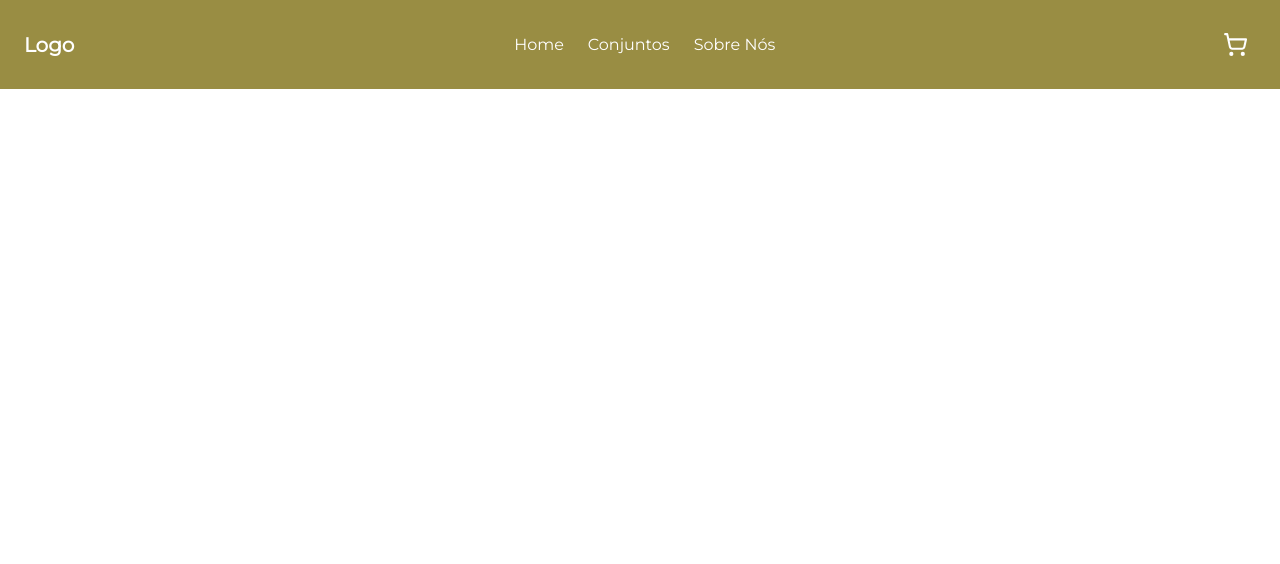
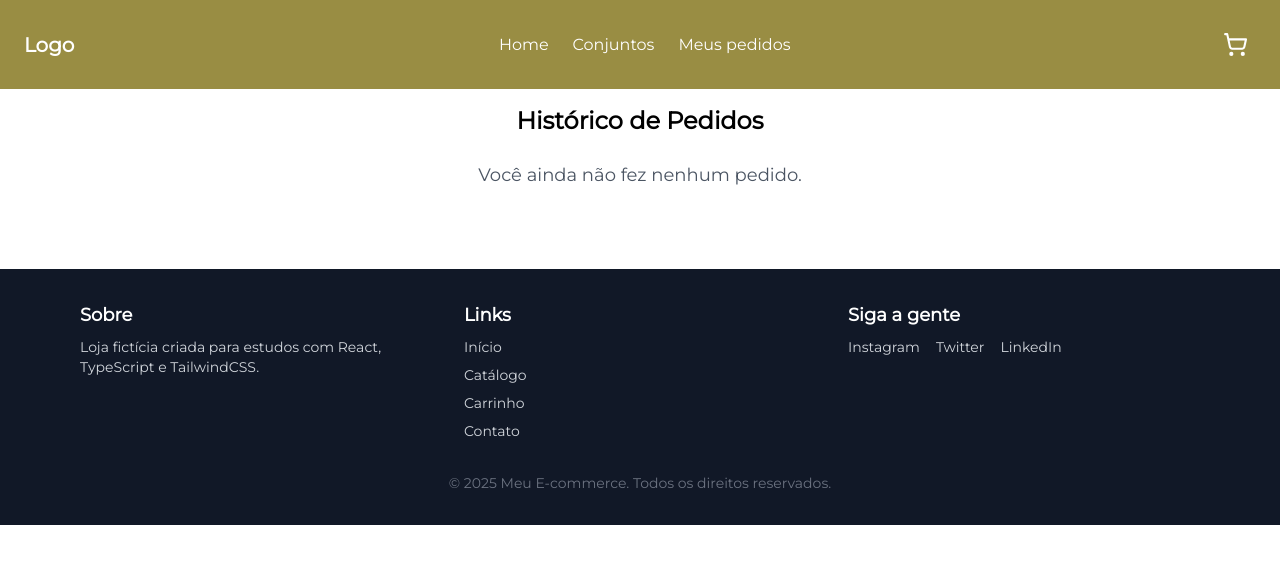
Before and after one commit to biapereira2/rocketProject, a React (Vite) app: page /historicoPedidos in a window 1280 px wide. Shown: the top 564 px of the page. Built offline with nearby package versions, Linux system fonts and the light colour scheme.

Commit message:
feat: add histórico de pedidos

```diff
--- a/src/App.tsx
+++ b/src/App.tsx
@@ -1,12 +1,13 @@
 import { Routes, Route } from 'react-router-dom';
 import { Home } from './pages/home';
 import { Conjuntos } from './pages/conjuntos';
-import { SobreNos } from './pages/sobreNos';
 import { Navbar } from './components/navbar';
 import { Detalhes } from './components/detalhes';
 import { MeuCarrinho } from './components/meuCarrinho';
+import { Footer } from './components/footer';
 import './index.css';
 import { useState } from 'react';
+import { HistoricoPedidos } from './components/historicoPedidos';
 
 function App() {
   const [carrinhoAberto, setCarrinhoAberto] = useState(false);
@@ -19,10 +20,11 @@ function App() {
         <Routes>
           <Route path="/" element={<Home />} />
           <Route path="/conjuntos" element={<Conjuntos />} />
-          <Route path="/sobreNos" element={<SobreNos />} />
+          <Route path="/historicoPedidos" element={<HistoricoPedidos />} />
           <Route path="/produto/:id" element={<Detalhes />} />
         </Routes>
       </div>
+      <Footer />
     </>
   );
 }
--- /dev/null
+++ b/src/components/footer.css
@@ -0,0 +1,39 @@
+.footer {
+    @apply bg-gray-900 text-white py-8 mt-16;
+}
+
+.footer-container {
+    @apply max-w-6xl mx-auto px-4 grid grid-cols-1 md:grid-cols-3 gap-8;
+}
+
+.footer-section {
+    @apply text-sm text-gray-300;
+}
+
+.footer-title {
+    @apply text-lg font-semibold mb-2 text-white;
+}
+
+.footer-text {
+    @apply text-sm text-gray-300;
+}
+
+.footer-links {
+    @apply space-y-2;
+}
+
+.footer-links a {
+    @apply hover:text-white;
+}
+
+.footer-social {
+    @apply flex gap-4;
+}
+
+.footer-social a {
+    @apply hover:text-blue-400;
+}
+
+.footer-copy {
+    @apply text-center text-sm text-gray-500 mt-8;
+}
--- /dev/null
+++ b/src/components/footer.tsx
@@ -0,0 +1,39 @@
+import './footer.css';
+
+export function Footer() {
+    return (
+    <footer className="footer">
+        <div className="footer-container">
+            <div className="footer-section">
+                <h3 className="footer-title">Sobre</h3>
+                <p className="footer-text">
+                    Loja fictícia criada para estudos com React, TypeScript e TailwindCSS.
+                </p>
+            </div>
+
+            <div className="footer-section">
+                <h3 className="footer-title">Links</h3>
+                <ul className="footer-links">
+                    <li><a href="#">Início</a></li>
+                    <li><a href="#">Catálogo</a></li>
+                    <li><a href="#">Carrinho</a></li>
+                    <li><a href="#">Contato</a></li>
+                </ul>
+            </div>
+
+            <div className="footer-section">
+                <h3 className="footer-title">Siga a gente</h3>
+                <div className="footer-social">
+                    <a href="#">Instagram</a>
+                    <a href="#">Twitter</a>
+                    <a href="#">LinkedIn</a>
+                </div>
+            </div>
+        </div>
+
+        <div className="footer-copy">
+            © {new Date().getFullYear()} Meu E-commerce. Todos os direitos reservados.
+        </div>
+    </footer>
+    );
+}
--- /dev/null
+++ b/src/components/historicoPedidos.css
@@ -0,0 +1,39 @@
+.historico-container {
+    @apply max-w-4xl mx-auto p-4;
+}
+
+.historico-titulo {
+    @apply text-2xl font-bold mb-6 text-center;
+}
+
+.historico-vazio {
+    @apply text-center text-gray-600 text-lg;
+}
+
+.pedido-card {
+    @apply border border-gray-300 rounded-lg p-4 mb-6 shadow-md bg-white;
+}
+
+.pedido-info {
+    @apply mb-4 text-sm text-gray-700;
+}
+
+.pedido-itens {
+    @apply grid gap-4;
+}
+
+.item-historico {
+    @apply flex items-center gap-4 border-t pt-4;
+}
+
+.item-historico img {
+    @apply w-16 h-16 object-cover rounded;
+}
+
+.item-historico h4 {
+    @apply font-semibold text-base;
+}
+
+.item-historico p {
+    @apply text-sm text-gray-600;
+}
--- /dev/null
+++ b/src/components/historicoPedidos.tsx
@@ -0,0 +1,59 @@
+import { useEffect, useState } from 'react';
+import './historicoPedidos.css';
+
+type Pedido = {
+    id: string;
+    data: string;
+    total: number;
+    itens: {
+        id: string;
+        name: string;
+        price: number;
+        quantidade: number;
+        image: string;
+    }[];
+};
+
+export function HistoricoPedidos() {
+    const [pedidos, setPedidos] = useState<Pedido[]>([]);
+
+    useEffect(() => {
+        const dados = localStorage.getItem('historicoPedidos');
+        if (dados) {
+        setPedidos(JSON.parse(dados));
+        }
+    }, []);
+
+    return (
+        <div className="historico-container">
+        <h2 className="historico-titulo">Histórico de Pedidos</h2>
+
+        {pedidos.length === 0 ? (
+            <p className="historico-vazio">Você ainda não fez nenhum pedido.</p>
+        ) : (
+            pedidos.map((pedido) => (
+            <div key={pedido.id} className="pedido-card">
+                <div className="pedido-info">
+                <p><strong>Pedido:</strong> #{pedido.id}</p>
+                <p><strong>Data:</strong> {pedido.data}</p>
+                <p><strong>Total:</strong> R$ {pedido.total.toFixed(2)}</p>
+                </div>
+
+                <div className="pedido-itens">
+                {pedido.itens.map((item) => (
+                    <div key={item.id} className="item-historico">
+                    <img src={item.image} alt={item.name} />
+                    <div>
+                        <h4>{item.name}</h4>
+                        <p>Qtd: {item.quantidade}</p>
+                        <p>R$ {item.price.toFixed(2)}</p>
+                    </div>
+                    </div>
+                ))}
+                </div>
+            </div>
+            ))
+        )}
+        </div>
+    );
+}
--- a/src/components/meuCarrinho.tsx
+++ b/src/components/meuCarrinho.tsx
@@ -15,6 +15,18 @@ export function MeuCarrinho({ aberto, onClose }: MeuCarrinhoProps) {
 
     function finalizarCompra() {
         if (carrinho.length === 0) return;
+
+        const novoPedido = {
+            id: Date.now().toString(),
+            data: new Date().toLocaleDateString(),
+            total: carrinho.reduce((acc, item) => acc + item.price * item.quantidade, 0),
+            itens: [...carrinho],
+        };
+
+        const historicoExistente = JSON.parse(localStorage.getItem('historicoPedidos') || '[]');
+
+        const novoHistorico = [novoPedido, ...historicoExistente];
+        localStorage.setItem('historicoPedidos', JSON.stringify(novoHistorico));
 
         limparCarrinho();
 
--- a/src/components/navbar.css
+++ b/src/components/navbar.css
@@ -21,7 +21,7 @@
 }
 
 .quantity-items {
-  @apply relative;
+    @apply relative;
 }
 
 .icon {
--- a/src/components/navbar.tsx
+++ b/src/components/navbar.tsx
@@ -17,7 +17,7 @@ export function Navbar({ onCarrinhoClick }: NavbarProps) {
         <div className="navbar-links">
             <Link to="/" className="navbar-link">Home</Link>
             <Link to="/conjuntos" className="navbar-link">Conjuntos</Link>
-            <Link to="/sobreNos" className="navbar-link">Sobre Nós</Link>
+            <Link to="/historicoPedidos" className="navbar-link">Meus pedidos</Link>
         </div>
 
             <button className="navbar-button" onClick={onCarrinhoClick}>
--- /dev/null
+++ b/src/pages/historicoPedidos.tsx
@@ -0,0 +1,5 @@
+import { HistoricoPedidos } from '../components/historicoPedidos';
+
+export default function Historico() {
+    return <HistoricoPedidos />;
+}
--- a/src/pages/sobreNos.tsx
+++ /dev/null
@@ -1,8 +0,0 @@
-export function SobreNos(){
-    return(
-        <div>
-            <h1>Sobre Nós</h1>
-            <p>Conheça mais sobre nossa empresa e nossa missão.</p>
-        </div>
-    )
-}
```
Lines whose indentation alone changed are shown as unchanged.
